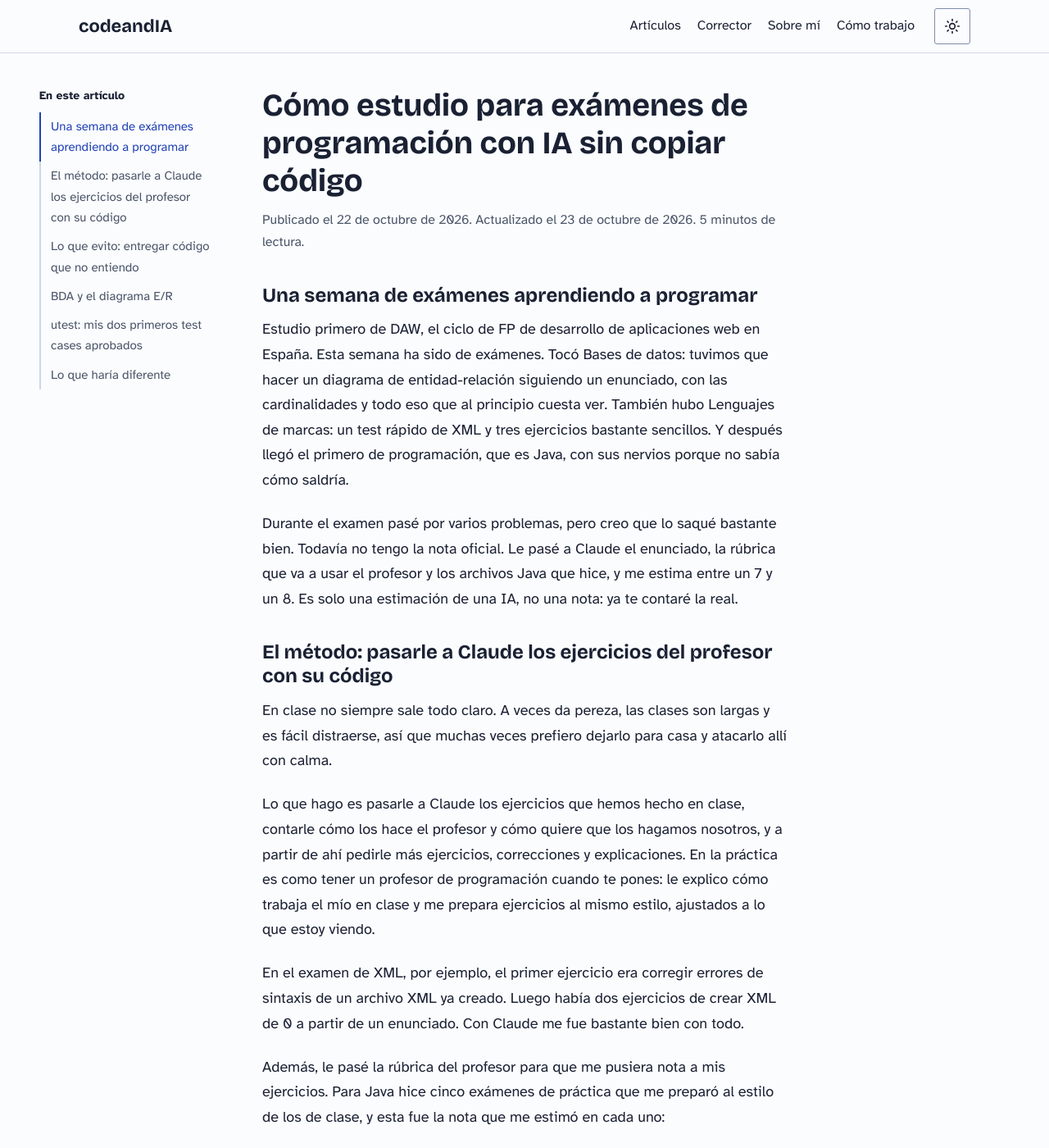
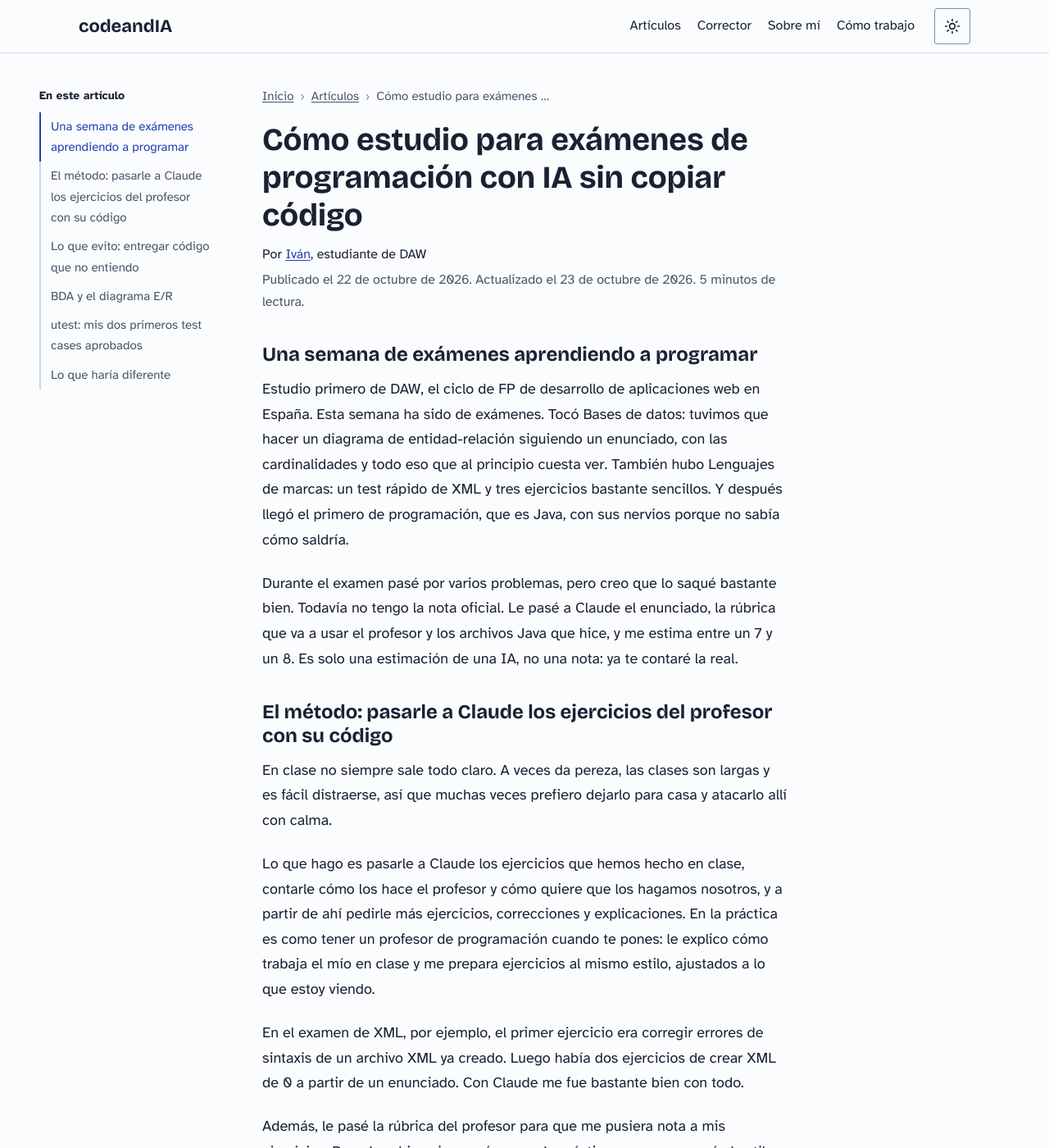
Before and after one commit to vibodigitalinfo-lab/codeandIA, a Jekyll site: the page built from articulos/guias/estudiar-daw-con-ia-sin-copiar-codigo.md, in a window 1280 px wide and 1400 px high. Shown: the whole window at 82% size. Built offline with Jekyll 4.4.1, drawn with Linux system fonts in a browser that asks for light colours.

Commit message:
Diseño: autoría visible, fechas coherentes, migas de pan e imagen por artículo
- Firma "Por Iván, estudiante de DAW" bajo el título de cada artículo.
- dateModified y article:modified_time usan la fecha "Actualizado" visible
  (antes, last_modified_at del fichero, que no coincidía con la página).
- Autor en _config.yml (site.author): nombre, email, foto y perfiles
  (sameAs) en un solo sitio para plantillas, feed y datos estructurados.
- Migas de pan visibles y BreadcrumbList en los artículos.
- og:image, twitter:image y la imagen del Article salen de la primera
  captura del artículo; la genérica queda como respaldo.
- La portada ya no repite la marca en el <title>.
- Imágenes del cuerpo con loading="lazy" (menos la primera) y capturas
  del portátil recomprimidas (230 KB -> 103 KB).
- Índice del artículo también por debajo de 1280px, plegado.

Co-Authored-By: Claude Opus 5.5 (1M context) <noreply@anthropic.com>
Claude-Session: https://claude.ai/code/session_01BY35g2dZ4iMcoGLMH2vp6b

```diff
--- a/_config.yml
+++ b/_config.yml
@@ -13,6 +13,19 @@ permalink: /articulos/:slug/
 #                    El envío de la newsletter sigue gestionándose en beehiiv.
 newsletter:
   subscribe_url: "https://newsletter.codeandia.com/subscribe"
+
+# Autor del blog. Se usa en la caja de autor, en "Sobre mí" y en los datos
+# estructurados (Person). Rellenar solo con perfiles reales que sean de Iván.
+#   same_as -> URLs de perfiles públicos (GitHub, LinkedIn...). Salen como
+#              enlaces visibles y como "sameAs" para que Google pueda
+#              comprobar quién escribe.
+#   foto    -> ruta a una foto real (p. ej. /assets/img/ivan.jpg). Vacío = sin foto.
+author:
+  name: "Iván"
+  job_title: "Estudiante de Desarrollo de Aplicaciones Web"
+  email: "ivan@codeandia.com"
+  foto: ""
+  same_as: []
 
 # Plugin de sitemap automático (permitido por GitHub Pages)
 plugins:
--- a/_includes/author-box.html
+++ b/_includes/author-box.html
@@ -1,5 +1,8 @@
 <aside class="author-box">
-  <p class="author-name">Iván</p>
-  <p class="author-bio">Estudiante de DAW. Voy contando lo que pruebo y lo que me pasa, con ayuda de IA para redactar a partir de mis notas y revisión mía antes de publicar.</p>
-  <p class="author-links"><a href="{{ '/sobre-mi/' | relative_url }}">Sobre mí</a><a href="mailto:ivan@codeandia.com">ivan@codeandia.com</a></p>
+  {% if site.author.foto and site.author.foto != "" %}<img class="author-photo" src="{{ site.author.foto | relative_url }}" alt="{{ site.author.name }}" width="64" height="64" loading="lazy" decoding="async">{% endif %}
+  <div class="author-text">
+    <p class="author-name">{{ site.author.name }}</p>
+    <p class="author-bio">Estudiante de DAW. Voy contando lo que pruebo y lo que me pasa, con ayuda de IA para redactar a partir de mis notas y revisión mía antes de publicar.</p>
+    <p class="author-links"><a href="{{ '/sobre-mi/' | relative_url }}" rel="author">Sobre mí</a>{% for perfil in site.author.same_as %}<a href="{{ perfil }}" rel="me noopener" target="_blank">{% if perfil contains 'github.com' %}GitHub{% elsif perfil contains 'linkedin.com' %}LinkedIn{% else %}{{ perfil | remove: 'https://' | remove: 'www.' | split: '/' | first }}{% endif %}</a>{% endfor %}<a href="mailto:{{ site.author.email }}">{{ site.author.email }}</a></p>
+  </div>
 </aside>
--- a/_includes/footer.html
+++ b/_includes/footer.html
@@ -1,14 +1,14 @@
 <footer class="footer">
   <div class="container">
     <p class="footer-brand"><a href="{{ "/" | relative_url }}">codeandIA</a></p>
-    <p class="footer-note">Blog personal de Iván: lo que pruebo y lo que me pasa como estudiante de DAW.</p>
+    <p class="footer-note">Blog personal de {{ site.author.name }}: lo que pruebo y lo que me pasa como estudiante de DAW.</p>
     <ul class="footer-links">
       <li><a href="{{ "/como-trabajamos/" | relative_url }}">Cómo trabajo</a></li>
       <li><a href="{{ "/aviso-legal/" | relative_url }}">Aviso legal</a></li>
       <li><a href="{{ "/privacidad/" | relative_url }}">Privacidad</a></li>
-      <li><a href="mailto:ivan@codeandia.com">ivan@codeandia.com</a></li>
+      <li><a href="mailto:{{ site.author.email }}">{{ site.author.email }}</a></li>
       <li><a href="{{ "/feed.xml" | relative_url }}">RSS</a></li>
     </ul>
-    <p class="footer-credit">Experiencias de Iván, redactadas con ayuda de IA y revisadas por él. © {{ "now" | date: "%Y" }}</p>
+    <p class="footer-credit">Experiencias de {{ site.author.name }}, redactadas con ayuda de IA y revisadas por él. © {{ "now" | date: "%Y" }}</p>
   </div>
 </footer>
--- /dev/null
+++ b/_includes/imagen-pagina.html
@@ -0,0 +1,31 @@
+{% comment %}
+  Imagen para compartir de la página (og:image, twitter:image y la "image"
+  del Article). Orden de preferencia:
+    1. `image:` en el frontmatter.
+    2. La primera imagen PNG/JPG/WebP del cuerpo (include.html). Las SVG se
+       saltan porque las redes sociales no las muestran en las previas.
+    3. /og-image.png, la genérica del sitio.
+  Deja asignadas `imagen_pagina` (URL absoluta) e `imagen_propia` (true si no
+  es la genérica, para no anunciar 1200x630 de una imagen que no lo es).
+{% endcomment %}
+{% assign imagen_pagina = nil %}
+{% if page.image %}
+  {% assign imagen_pagina = page.image %}
+{% elsif include.html %}
+  {% assign trozos_img = include.html | split: '<img ' %}
+  {% for trozo in trozos_img offset: 1 %}
+    {% assign src_img = trozo | split: 'src="' | slice: 1 | first | split: '"' | first %}
+    {% assign ext_img = src_img | split: '.' | last | downcase %}
+    {% if ext_img == "png" or ext_img == "jpg" or ext_img == "jpeg" or ext_img == "webp" %}
+      {% assign imagen_pagina = src_img %}
+      {% break %}
+    {% endif %}
+  {% endfor %}
+{% endif %}
+{% if imagen_pagina %}
+  {% assign imagen_propia = true %}
+  {% unless imagen_pagina contains '://' %}{% assign imagen_pagina = imagen_pagina | absolute_url %}{% endunless %}
+{% else %}
+  {% assign imagen_propia = false %}
+  {% assign imagen_pagina = "/og-image.png" | absolute_url %}
+{% endif %}
--- a/_layouts/article.html
+++ b/_layouts/article.html
@@ -12,6 +12,14 @@ last_modified_at: 2026-09-30
 {% assign mes_idx = mes_num | minus: 1 %}
 {% assign dia_pub = page.date | date: "%-d" %}
 {% assign anio_pub = page.date | date: "%Y" %}
+{% include imagen-pagina.html html=content %}
+
+{% comment %}
+  Imágenes del cuerpo: todas con decoding="async" y, menos la primera (que
+  puede verse nada más abrir), con loading="lazy" para que se carguen al
+  acercarse a ellas.
+{% endcomment %}
+{% assign cuerpo = content | replace: '<img ', '<img loading="lazy" decoding="async" ' | replace_first: '<img loading="lazy" ', '<img ' %}
 
 <script type="application/ld+json">
 [
@@ -20,19 +28,33 @@ last_modified_at: 2026-09-30
     "@type": "Article",
     "headline": {{ page.title | jsonify }},
     "description": {{ page.description | jsonify }},
-    "image": {
+    "image": {% if imagen_propia %}{{ imagen_pagina | jsonify }}{% else %}{
       "@type": "ImageObject",
-      "url": {{ "/og-image.png" | absolute_url | jsonify }},
+      "url": {{ imagen_pagina | jsonify }},
       "width": 1200,
       "height": 630
-    },
+    }{% endif %},
     "datePublished": {{ page.date | date_to_xmlschema | jsonify }},
-    "dateModified": {{ page.last_modified_at | default: page.updated | default: page.date | date_to_xmlschema | jsonify }},
+    "dateModified": {{ page.updated | default: page.date | date_to_xmlschema | jsonify }},
     "inLanguage": "es-ES",
     "mainEntityOfPage": {{ page.url | absolute_url | jsonify }},
     "articleSection": {{ page.category | jsonify }},
-    "author": { "@type": "Person", "name": "Iván", "url": {{ "/sobre-mi/" | absolute_url | jsonify }} },
+    "author": {
+      "@type": "Person",
+      "@id": {{ "/" | absolute_url | append: "#ivan" | jsonify }},
+      "name": {{ site.author.name | jsonify }},
+      "url": {{ "/sobre-mi/" | absolute_url | jsonify }}
+    },
     "publisher": { "@id": {{ "/" | absolute_url | append: "#organization" | jsonify }} }
+  },
+  {
+    "@context": "https://schema.org",
+    "@type": "BreadcrumbList",
+    "itemListElement": [
+      { "@type": "ListItem", "position": 1, "name": "Inicio", "item": {{ "/" | absolute_url | jsonify }} },
+      { "@type": "ListItem", "position": 2, "name": "Artículos", "item": {{ "/articulos/" | absolute_url | jsonify }} },
+      { "@type": "ListItem", "position": 3, "name": {{ page.title | jsonify }}, "item": {{ page.url | absolute_url | jsonify }} }
+    ]
   }
 ]
 </script>
@@ -45,8 +67,17 @@ last_modified_at: 2026-09-30
     {% assign mins = palabras | divided_by: 155.0 | round %}
   {% endif %}
   <div class="article-col" data-readtime="{{ mins }}">
+    <nav class="breadcrumbs" aria-label="Migas de pan">
+      <ol>
+        <li><a href="{{ "/" | relative_url }}">Inicio</a></li>
+        <li><a href="{{ "/articulos/" | relative_url }}">Artículos</a></li>
+        <li><span aria-current="page">{{ page.title }}</span></li>
+      </ol>
+    </nav>
+
     <header class="article-header">
       <h1 class="article-title">{{ page.title }}</h1>
+      <p class="article-byline">Por <a href="{{ "/sobre-mi/" | relative_url }}" rel="author">{{ site.author.name }}</a>, estudiante de DAW</p>
       <p class="article-meta">
         Publicado el {{ dia_pub }} de {{ meses[mes_idx] }} de {{ anio_pub }}.
         {% if page.updated %}
@@ -59,14 +90,14 @@ last_modified_at: 2026-09-30
     </header>
 
     <nav class="toc" id="toc" aria-label="Índice del artículo" hidden>
-      <div class="toc-inner">
-        <p class="toc-title">En este artículo</p>
+      <details class="toc-inner" id="toc-details">
+        <summary class="toc-title">En este artículo</summary>
         <ol class="toc-list" id="toc-list"></ol>
-      </div>
+      </details>
     </nav>
 
     <div class="article-content" id="article-content">
-      {{ content }}
+      {{ cuerpo }}
     </div>
 
     {% include affiliate.html %}
@@ -106,9 +137,9 @@ last_modified_at: 2026-09-30
 </article>
 
 <script>
-  /* Índice automático (5+ H2 o más de 5 minutos de lectura) y scroll-spy.
-     El CSS solo lo pinta a partir de 1280px, cuando cabe en el margen
-     izquierdo sin invadir la columna del cuerpo. */
+  /* Índice automático (5+ H2 o más de 5 minutos de lectura).
+     A partir de 1280px va abierto en el margen izquierdo, con scroll-spy;
+     por debajo sale plegado bajo la cabecera y se abre al tocarlo. */
   (function () {
     var content = document.getElementById('article-content');
     if (!content) return;
@@ -124,7 +155,9 @@ last_modified_at: 2026-09-30
     var readtime = col ? parseInt(col.getAttribute('data-readtime'), 10) || 0 : 0;
     var links = [];
 
-    if (nav && list && (h2s.length >= 5 || readtime > 5) && window.matchMedia('(min-width: 1280px)').matches) {
+    var wide = window.matchMedia('(min-width: 1280px)').matches;
+
+    if (nav && list && (h2s.length >= 5 || readtime > 5)) {
       h2s.forEach(function (h) {
         var li = document.createElement('li');
         var a = document.createElement('a');
@@ -137,7 +170,19 @@ last_modified_at: 2026-09-30
       nav.hidden = false;
       if (col) col.classList.add('has-toc');
 
-      if ('IntersectionObserver' in window) {
+      var details = document.getElementById('toc-details');
+      if (details) {
+        if (wide) {
+          details.open = true;
+        } else {
+          /* En móvil, al elegir un apartado se pliega para no tapar el texto */
+          list.addEventListener('click', function (e) {
+            if (e.target.tagName === 'A') details.open = false;
+          });
+        }
+      }
+
+      if (wide && 'IntersectionObserver' in window) {
         var byId = {};
         links.forEach(function (a) { byId[a.getAttribute('href').slice(1)] = a; });
         var current = null;
--- a/_layouts/default.html
+++ b/_layouts/default.html
@@ -3,14 +3,23 @@
 <head>
   <meta charset="UTF-8">
   <meta name="viewport" content="width=device-width, initial-scale=1.0">
-  <title>{% if page.title %}{{ page.title }} · {{ site.title }}{% else %}{{ site.title }} — {{ site.description }}{% endif %}</title>
+  {% comment %} Si el título ya lleva la marca (la portada), no se repite. {% endcomment %}
+  {% if page.title and page.title contains site.title %}
+    {% assign titulo_completo = page.title %}
+  {% elsif page.title %}
+    {% assign titulo_completo = page.title | append: " · " | append: site.title %}
+  {% else %}
+    {% assign titulo_completo = site.title | append: " — " | append: site.description %}
+  {% endif %}
+  {% include imagen-pagina.html html=content %}
+  <title>{{ titulo_completo }}</title>
   <meta name="description" content="{% if page.description %}{{ page.description }}{% else %}{{ site.description }}{% endif %}">
 
   <!-- Favicon -->
   <link rel="icon" type="image/svg+xml" href="{{ "/favicon.svg" | relative_url }}">
   <link rel="apple-touch-icon" href="{{ "/apple-touch-icon.png" | relative_url }}">
 
-  <meta name="author" content="Iván">
+  <meta name="author" content="{{ site.author.name }}">
   {% if page.noindex %}
   <meta name="robots" content="noindex,follow">
   {% else %}
@@ -21,27 +30,36 @@
   <meta property="og:type" content="{% if page.category %}article{% else %}website{% endif %}">
   <meta property="og:site_name" content="{{ site.title }}">
   <meta property="og:locale" content="es_ES">
-  <meta property="og:title" content="{% if page.title %}{{ page.title }} · {{ site.title }}{% else %}{{ site.title }}{% endif %}">
+  <meta property="og:title" content="{{ titulo_completo }}">
   <meta property="og:description" content="{% if page.description %}{{ page.description }}{% else %}{{ site.description }}{% endif %}">
   <meta property="og:url" content="{{ page.url | absolute_url }}">
-  <meta property="og:image" content="{{ "/og-image.png" | absolute_url }}">
+  <meta property="og:image" content="{{ imagen_pagina }}">
+  {% if imagen_propia %}
+  <meta property="og:image:alt" content="{{ page.title | escape }}">
+  {% else %}
   <meta property="og:image:width" content="1200">
   <meta property="og:image:height" content="630">
   <meta property="og:image:alt" content="codeandIA: blog personal de un estudiante de DAW">
+  {% endif %}
   {% if page.category %}
   <meta property="article:published_time" content="{{ page.date | date_to_xmlschema }}">
-{% if page.last_modified_at or page.updated %}
-<meta property="article:modified_time" content="{{ page.last_modified_at | default: page.updated | date_to_xmlschema }}">
-{% endif %}
+  {% comment %}
+    Fecha de modificación = la misma "Actualizado el ..." que ve el lector.
+    last_modified_at es la del fichero (solo para el sitemap): no se anuncia
+    como modificación del artículo para no contradecir la fecha visible.
+  {% endcomment %}
+  {% if page.updated %}
+  <meta property="article:modified_time" content="{{ page.updated | date_to_xmlschema }}">
+  {% endif %}
   <meta property="article:section" content="{{ page.category }}">
   {% endif %}
 
   <!-- Twitter Card -->
   <meta name="twitter:card" content="summary_large_image">
-  <meta name="twitter:title" content="{% if page.title %}{{ page.title }} · {{ site.title }}{% else %}{{ site.title }}{% endif %}">
+  <meta name="twitter:title" content="{{ titulo_completo }}">
   <meta name="twitter:description" content="{% if page.description %}{{ page.description }}{% else %}{{ site.description }}{% endif %}">
-  <meta name="twitter:image" content="{{ "/og-image.png" | absolute_url }}">
-  <meta name="twitter:image:alt" content="codeandIA: blog personal de un estudiante de DAW">
+  <meta name="twitter:image" content="{{ imagen_pagina }}">
+  <meta name="twitter:image:alt" content="{% if imagen_propia %}{{ page.title | escape }}{% else %}codeandIA: blog personal de un estudiante de DAW{% endif %}">
 
   <!-- Canonical (evita contenido duplicado en buscadores) -->
   <link rel="canonical" href="{{ page.url | absolute_url }}">
@@ -108,11 +126,13 @@
       {
         "@type": "Person",
         "@id": {{ site.url | append: "/#ivan" | jsonify }},
-        "name": "Iván",
-        "jobTitle": "Estudiante de Desarrollo de Aplicaciones Web",
+        "name": {{ site.author.name | jsonify }},
+        "jobTitle": {{ site.author.job_title | jsonify }},
         "description": "Autor de codeandIA: lo que pruebo y lo que me pasa como estudiante de DAW.",
-        "url": {{ site.url | append: "/sobre-mi/" | jsonify }},
-        "email": "ivan@codeandia.com"
+        "url": {{ site.url | append: "/sobre-mi/" | jsonify }},{% if site.author.foto != "" and site.author.foto %}
+        "image": {{ site.author.foto | absolute_url | jsonify }},{% endif %}{% if site.author.same_as.size > 0 %}
+        "sameAs": {{ site.author.same_as | jsonify }},{% endif %}
+        "email": {{ site.author.email | jsonify }}
       }
     ]
   }
--- a/index.html
+++ b/index.html
@@ -55,7 +55,7 @@ last_modified_at: 2026-10-18
   <div class="container">
     <div class="about-row">
       <h2 class="about-title">Sobre mí</h2>
-      <p class="about-text">Soy Iván, estudiante de DAW. Voy escribiendo lo que pruebo y lo que me pasa, tal como lo vivo. La redacción cuenta con ayuda de IA a partir de mis notas del diario, pero lo que publico pasa por mi revisión. <a href="{{ "/sobre-mi/" | relative_url }}">Leer más sobre mí</a></p>
+      <p class="about-text">Soy {{ site.author.name }}, estudiante de DAW. Voy escribiendo lo que pruebo y lo que me pasa, tal como lo vivo. La redacción cuenta con ayuda de IA a partir de mis notas del diario, pero lo que publico pasa por mi revisión. <a href="{{ "/sobre-mi/" | relative_url }}">Leer más sobre mí</a></p>
     </div>
   </div>
 </section>
--- a/styles.css
+++ b/styles.css
@@ -634,10 +634,67 @@ mark {
   margin: 0 0 0.75rem;
 }
 
+.article-byline {
+  font-size: 1rem;
+  margin: 0 0 0.25rem;
+}
+
 .article-meta {
   color: var(--ink-muted);
   font-size: 1rem;
   margin: 0;
+}
+
+/* ---------- Migas de pan ---------- */
+
+.breadcrumbs {
+  font-size: 0.9375rem;
+  color: var(--ink-muted);
+  margin: 0 0 1rem;
+}
+
+.breadcrumbs ol {
+  list-style: none;
+  margin: 0;
+  padding: 0;
+  display: flex;
+  flex-wrap: wrap;
+  gap: 0.25rem 0;
+}
+
+.breadcrumbs li {
+  min-width: 0;
+}
+
+.breadcrumbs li + li::before {
+  content: "›";
+  padding: 0 0.5rem;
+  color: var(--rule-strong);
+}
+
+.breadcrumbs a {
+  color: var(--ink-muted);
+}
+
+.breadcrumbs a:hover {
+  color: var(--blue);
+}
+
+/* En móvil la miga del artículo actual sobra (el título va justo debajo) */
+@media (max-width: 539px) {
+  .breadcrumbs li:last-child {
+    display: none;
+  }
+}
+
+/* El título ya está debajo en grande: aquí se recorta a una línea */
+.breadcrumbs [aria-current] {
+  display: inline-block;
+  max-width: 22ch;
+  overflow: hidden;
+  text-overflow: ellipsis;
+  white-space: nowrap;
+  vertical-align: bottom;
 }
 
 .article-content {
@@ -796,8 +853,33 @@ mark {
 
 /* ---------- Índice lateral (TOC) ---------- */
 
+/* Por debajo de 1280px: plegado bajo la cabecera del artículo */
 .toc {
   display: none;
+}
+
+.article-col.has-toc .toc {
+  display: block;
+  margin: 0 0 2rem;
+  border: 1px solid var(--rule);
+  border-radius: var(--radius);
+  background: var(--surface);
+}
+
+.toc-inner > summary {
+  cursor: pointer;
+  font-size: 1rem;
+  padding: 0.75rem 1rem;
+  min-height: 44px;
+  margin: 0;
+}
+
+.toc-inner[open] > summary {
+  border-bottom: 1px solid var(--rule);
+}
+
+.toc-inner > .toc-list {
+  padding: 0.5rem 1rem 0.75rem;
 }
 
 @media (min-width: 1280px) {
@@ -812,9 +894,38 @@ mark {
     font-size: 0.9375rem;
   }
 
+  .article-col.has-toc .toc {
+    margin: 0;
+    border: 0;
+    background: none;
+  }
+
   .toc-inner {
     position: sticky;
     top: 1.5rem;
+  }
+
+  /* Siempre abierto en el margen: el título no se puede plegar */
+  .toc-inner > summary {
+    cursor: default;
+    pointer-events: none;
+    list-style: none;
+    padding: 0;
+    min-height: 0;
+    margin: 0 0 0.5rem;
+    font-size: 0.875rem;
+  }
+
+  .toc-inner > summary::-webkit-details-marker {
+    display: none;
+  }
+
+  .toc-inner[open] > summary {
+    border-bottom: 0;
+  }
+
+  .toc-inner > .toc-list {
+    padding: 0;
   }
 }
 
@@ -920,6 +1031,21 @@ mark {
   margin-top: 2.5rem;
   padding-top: 1.5rem;
   border-top: 1px solid var(--rule);
+  display: flex;
+  gap: 1rem;
+  align-items: flex-start;
+}
+
+.author-photo {
+  flex: none;
+  width: 64px;
+  height: 64px;
+  border-radius: 50%;
+  object-fit: cover;
+}
+
+.author-text {
+  min-width: 0;
 }
 
 .author-name {
```
Also changed, not shown: feed.xml (+3 -3 lines), assets/img/portatil-disco.png, assets/img/portatil-msinfo32.png, assets/img/portatil-rendimiento.png.
